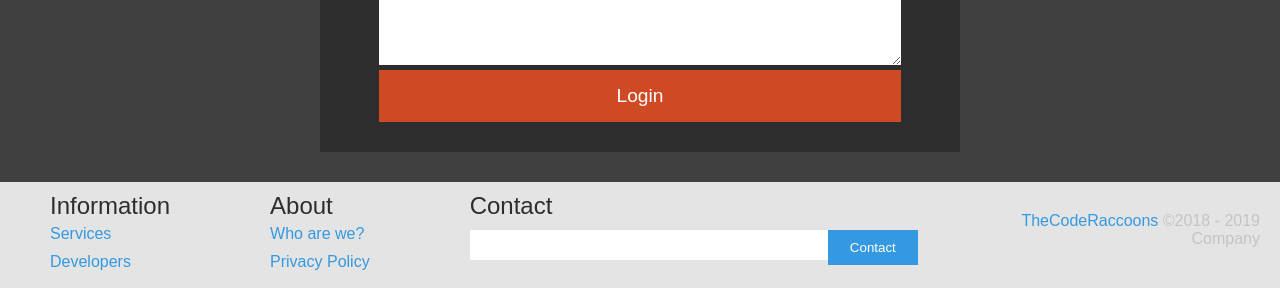
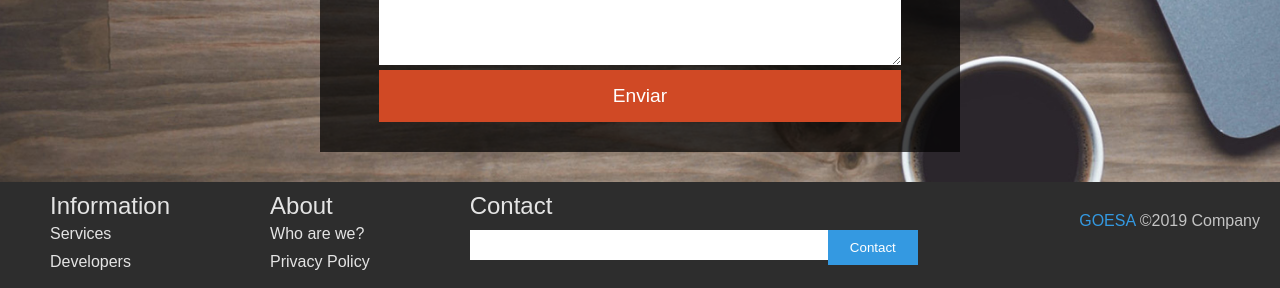
Before and after one commit to JorchCortez/website-template-1, a plain HTML site: page main/index.html in a window 1280 px wide. Shown: the part 2536-2824 px from the top of the page. Drawn offline with Linux system fonts and the light colour scheme.

Commit message:
changes to the main site... still will be more though

```diff
--- a/main/index.html
+++ b/main/index.html
@@ -136,7 +136,7 @@
                         <input type="email" required>
                         <label>*Comentarios:</label>
                         <textarea rows="8" required> </textarea>
-                        <div class="login" >Login</div>
+                        <div class="send" >Enviar</div>
                     </div>
                     </div>
             </section>
@@ -166,7 +166,7 @@
                     </div>
                 </div>
                 <span class="linebreak"></span>
-                <div class="doneBy"><a href="https://www.thecoderaccoons.com/">TheCodeRaccoons</a> ©2018 - 2019 Company</div>
+                <div class="doneBy"><a href="https://www.thecoderaccoons.com/">GOESA</a> ©2019 Company</div>
             </section>
     </body>
 
--- a/main/style/main.css
+++ b/main/style/main.css
@@ -316,8 +316,6 @@ html body {
     -webkit-transform: rotate(-45deg);
     transition: all 0.3s;
     -webkit-transition: all 0.3s;
-    transition: all 0.3s;
-    -webkit-transition: all 0.3s;
 }
 
 .read-more:hover p {
@@ -521,7 +519,7 @@ h1 {
     min-height: 50px !important;
     height: auto;
     padding: 10px 0;
-    background: #E4E4E4;
+    background: #2d2d2d;
     display: flex;
     flex-wrap: wrap;
 }
@@ -532,7 +530,7 @@ h1 {
 }
 
 .pageFooter>div>h2 {
-    color: #2d2d2d;
+    color: #E4E4E4;
     font-weight: 400;
     margin-bottom: 5px;
 }
@@ -548,7 +546,13 @@ h1 {
 }
 
 .pageFooter>div>ul>li>a {
-    color: #3499e1;
+    color: #E4E4E4;
+    text-decoration: none;
+    transition: all 0.3s;
+    -webkit-transition: all 0.3s;
+}
+.pageFooter>div>ul>li>a:hover {
+    color: #BF2C2C;
     text-decoration: none;
 }
 
@@ -674,9 +678,13 @@ h1 {
     }
 }
 
+.contacto{
+    background: url(../resources/contact-bg.png) no-repeat center center fixed;
+    background-size: cover;
+}
+
 /*contact form*/
 .modalContainer {
-    background: #404040;
     width: 100vw;
     height: auto;
     display: flex;
@@ -687,7 +695,7 @@ h1 {
 }
 
 .formContainer {
-    background: #2d2d2d;
+    background: rgba(0,0,0,0.70);
     height: auto;
     width: 50%;
     padding: 30px;
@@ -735,7 +743,7 @@ select {
     text-decoration: underline;
 }
 
-.login {
+.send {
     font-size: 1.2em;
     background: #d04925;
     text-align: center;
```
Also changed, not shown: main/resources/contact-bg.png (added).
